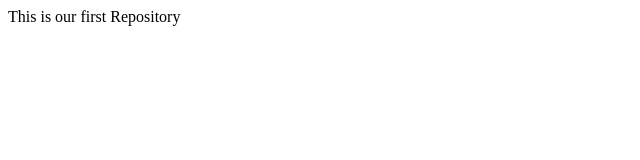
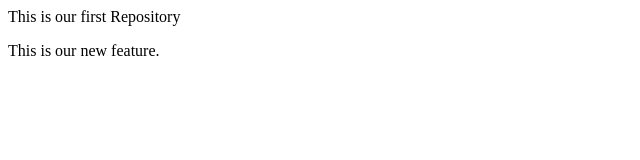
Before and after one commit to WinTalukder/localRepo, a plain HTML site: page LocalRepo/index.html in a window 1280 px wide. Shown: the whole page, without its empty margins (0-640 px from the left). Drawn offline with Linux system fonts and the light colour scheme.

Commit message:
Add new 1  feature

```diff
--- a/LocalRepo/index.html
+++ b/LocalRepo/index.html
@@ -1 +1,2 @@
 <p>This is our first Repository</p>
+<p>This is our new feature.</p>
```
